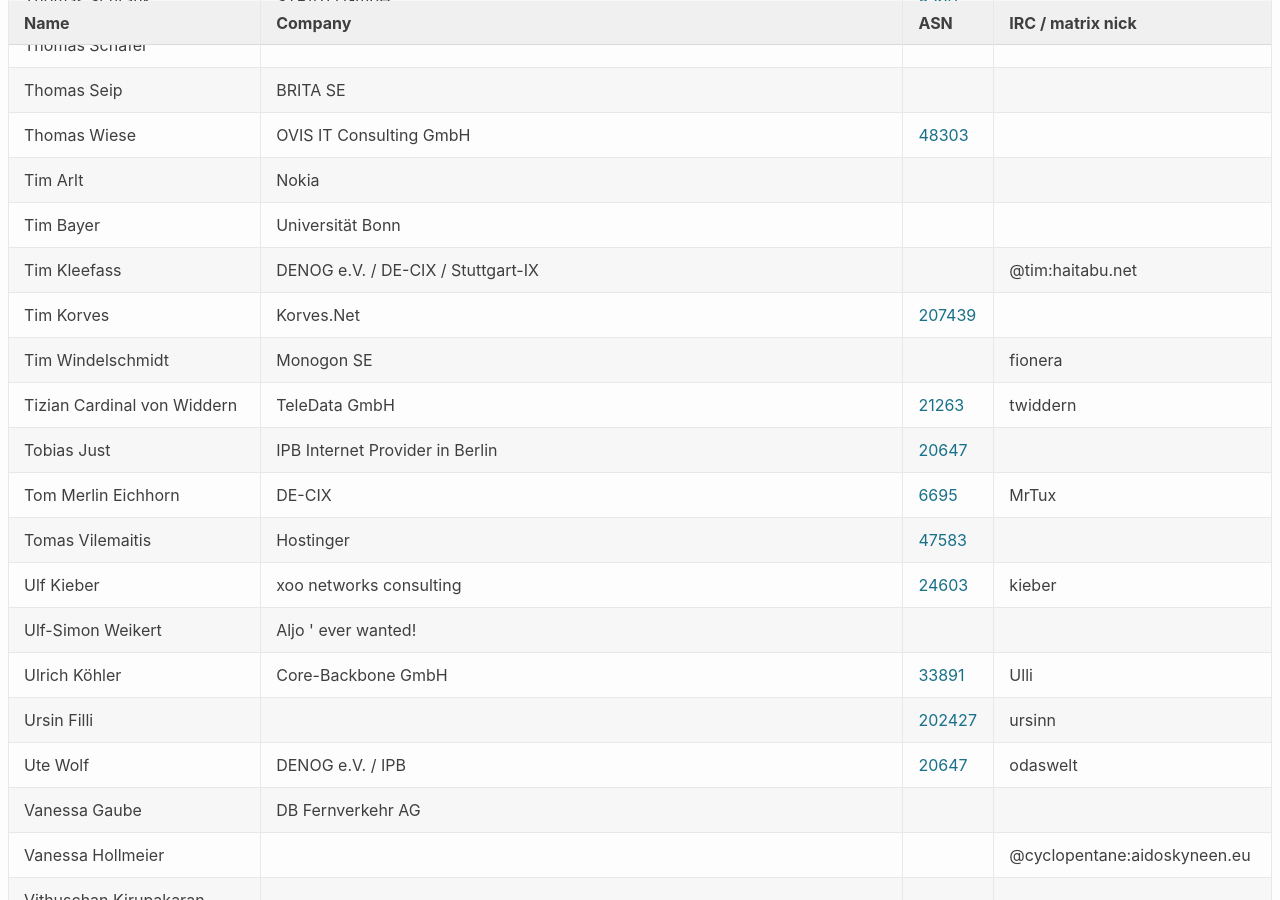
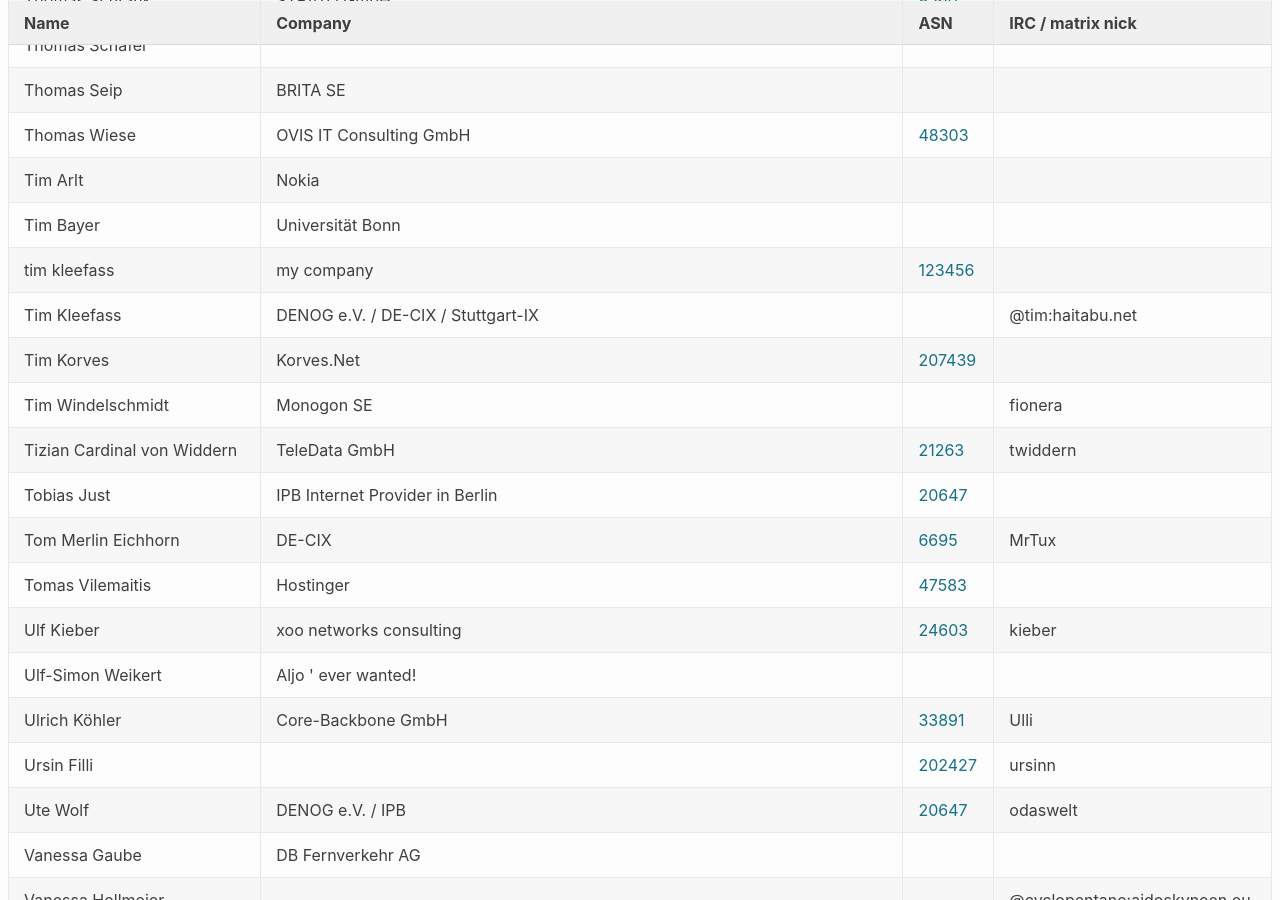
Before and after one commit to denog/pretix-attendeelist, a Jekyll site: the page built from denog17/index.markdown, in a window 1280 px wide and 900 px high, scrolled down 12508 px. Built offline with Jekyll 4.4.1, drawn with Linux system fonts in a browser that asks for light colours.

Commit message:
Latest data: Tue Aug  5 06:55:51 UTC 2025

```diff
--- a/_data/attendees_denog17_onsite.json
+++ b/_data/attendees_denog17_onsite.json
@@ -1674,6 +1674,12 @@
     "asn": null
   },
   {
+    "name": "tim kleefass",
+    "company": "my company",
+    "irc": null,
+    "asn": "123456"
+  },
+  {
     "name": "Tim Kleefass",
     "company": "DENOG e.V. / DE-CIX / Stuttgart-IX",
     "irc": "@tim:haitabu.net",
```
